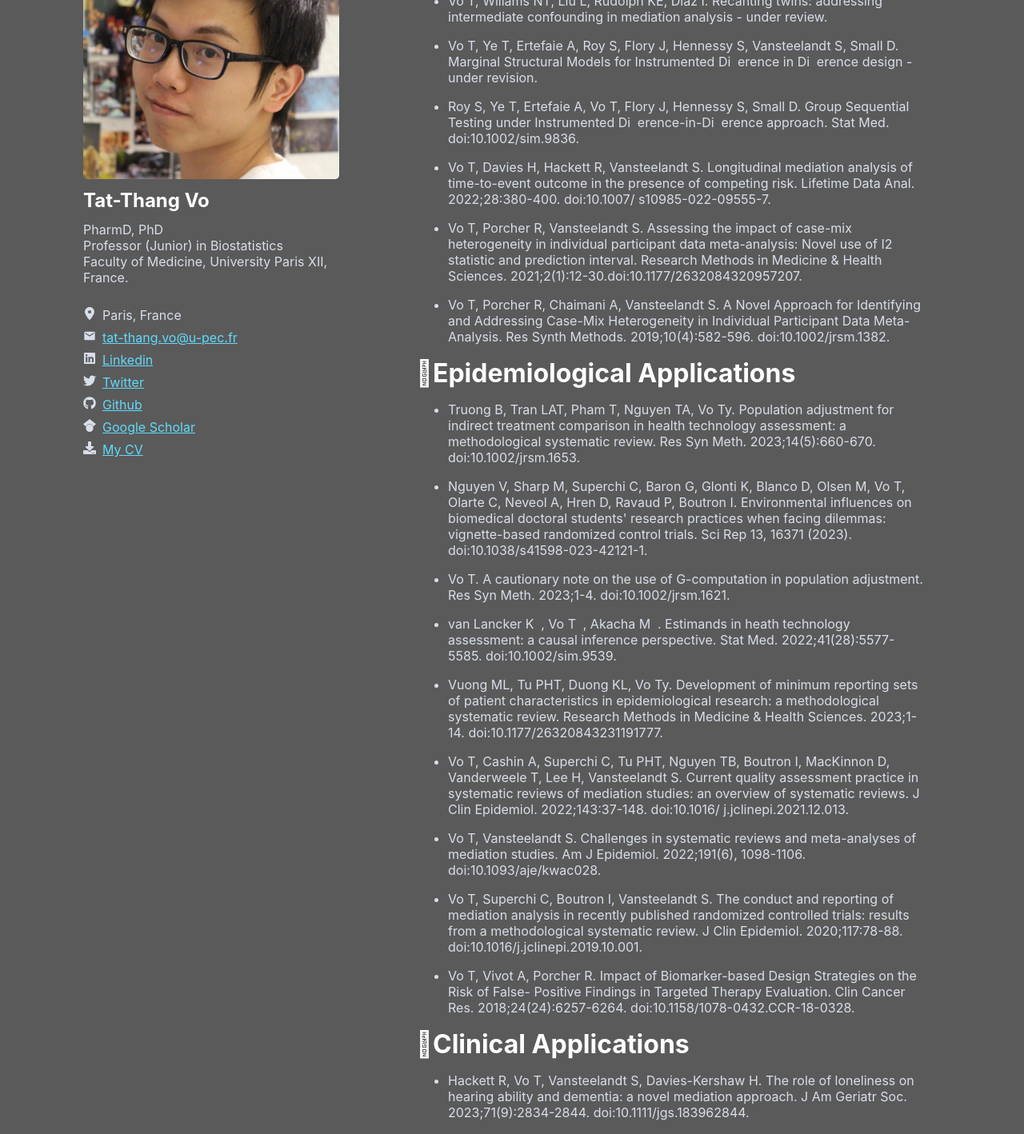
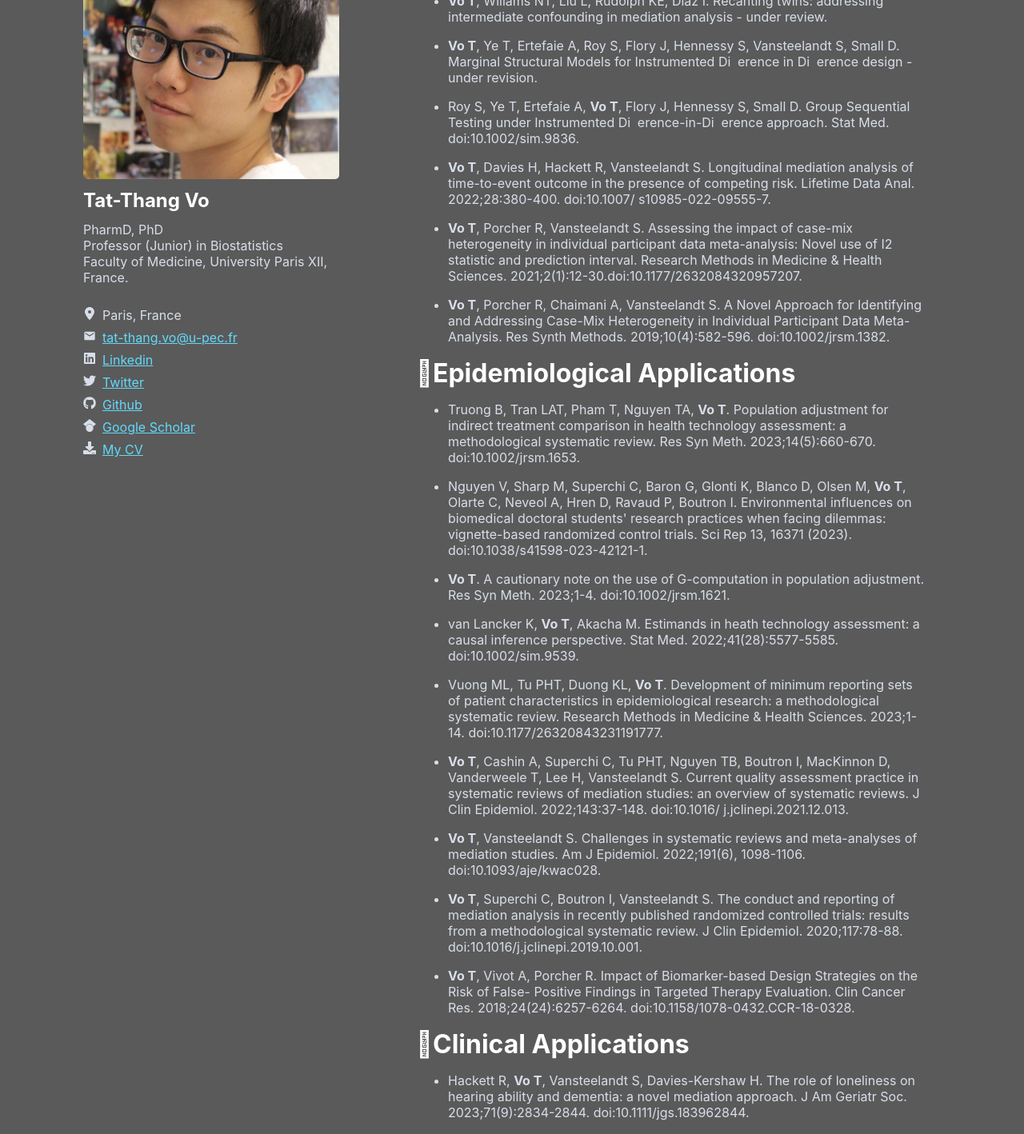
Before and after one commit to votatthang/ttv, a React (Create React App) app: page /Publications in a window 1280 px wide. Shown: the part 180-1598 px from the top of the page at 80% size. Built offline with nearby package versions, Linux system fonts and the light colour scheme.

Commit message:
Update ContactMe.js

```diff
--- a/src/Pages/ContactMe/ContactMe.js
+++ b/src/Pages/ContactMe/ContactMe.js
@@ -11,29 +11,29 @@ const ContactMe = () => {
         <div className="contentText">
             <ul>
                 <li>
-                    Vo T, Wiliams NT, Liu L, Rudolph KE, Diaz I. Recanting twins: addressing intermediate
+                    <b>Vo T</b>, Wiliams NT, Liu L, Rudolph KE, Diaz I. Recanting twins: addressing intermediate
                     confounding in mediation analysis - under review.
                 </li>
                 <li>
-                    Vo T, Ye T, Ertefaie A, Roy S, Flory J, Hennessy S, Vansteelandt S, Small D. Marginal
+                    <b>Vo T</b>, Ye T, Ertefaie A, Roy S, Flory J, Hennessy S, Vansteelandt S, Small D. Marginal
                     Structural Models for Instrumented Di erence in Di erence design - under revision.
                 </li>
                 <li>
-                    Roy S, Ye T, Ertefaie A, Vo T, Flory J, Hennessy S, Small D. Group Sequential Testing under
+                    Roy S, Ye T, Ertefaie A, <b>Vo T</b>, Flory J, Hennessy S, Small D. Group Sequential Testing under
                     Instrumented Di erence-in-Di erence approach. Stat Med. doi:10.1002/sim.9836.
                 </li>
                 <li>
-                    Vo T, Davies H, Hackett R, Vansteelandt S. Longitudinal mediation analysis of time-to-event
+                    <b>Vo T</b>, Davies H, Hackett R, Vansteelandt S. Longitudinal mediation analysis of time-to-event
                     outcome in the presence of competing risk. Lifetime Data Anal. 2022;28:380-400. doi:10.1007/
                     s10985-022-09555-7.
                 </li>
                 <li>
-                    Vo T, Porcher R, Vansteelandt S. Assessing the impact of case-mix heterogeneity in individual
+                    <b>Vo T</b>, Porcher R, Vansteelandt S. Assessing the impact of case-mix heterogeneity in individual
                     participant data meta-analysis: Novel use of I2 statistic and prediction interval. Research
                     Methods in Medicine & Health Sciences. 2021;2(1):12-30.doi:10.1177/2632084320957207.
                 </li>
                <li>
-                    Vo T, Porcher R, Chaimani A, Vansteelandt S. A Novel Approach for Identifying and Addressing
+                    <b>Vo T</b>, Porcher R, Chaimani A, Vansteelandt S. A Novel Approach for Identifying and Addressing
                     Case-Mix Heterogeneity in Individual Participant Data Meta-Analysis. Res Synth Methods.
                     2019;10(4):582-596. doi:10.1002/jrsm.1382.
                 </li>
@@ -45,46 +45,46 @@ const ContactMe = () => {
         <div className="contentText">
             <ul>
                 <li>
-                Truong B, Tran LAT, Pham T, Nguyen TA, Vo Ty. Population adjustment for indirect treatment
+                Truong B, Tran LAT, Pham T, Nguyen TA, <b>Vo T</b>. Population adjustment for indirect treatment
                 comparison in health technology assessment: a methodological systematic review. Res Syn
                 Meth. 2023;14(5):660-670. doi:10.1002/jrsm.1653.
                 </li>
                 <li>
-                Nguyen V, Sharp M, Superchi C, Baron G, Glonti K, Blanco D, Olsen M, Vo T, Olarte C, Neveol
+                Nguyen V, Sharp M, Superchi C, Baron G, Glonti K, Blanco D, Olsen M, <b>Vo T</b>, Olarte C, Neveol
                 A, Hren D, Ravaud P, Boutron I. Environmental influences on biomedical doctoral students'
                 research practices when facing dilemmas: vignette-based randomized control trials. Sci Rep 13,
                 16371 (2023). doi:10.1038/s41598-023-42121-1.
                 </li>
                 <li>
-                Vo T. A cautionary note on the use of G-computation in population adjustment. Res Syn Meth.
+                <b>Vo T</b>. A cautionary note on the use of G-computation in population adjustment. Res Syn Meth.
                 2023;1-4. doi:10.1002/jrsm.1621.
                 </li>
                 <li>
-                van Lancker K , Vo T , Akacha M . Estimands in heath technology assessment: a causal
+                van Lancker K, <b>Vo T</b>, Akacha M. Estimands in heath technology assessment: a causal
                 inference perspective. Stat Med. 2022;41(28):5577-5585. doi:10.1002/sim.9539.
                 </li>
                 <li>
-                Vuong ML, Tu PHT, Duong KL, Vo Ty. Development of minimum reporting sets of patient
+                Vuong ML, Tu PHT, Duong KL, <b>Vo T</b>. Development of minimum reporting sets of patient
                 characteristics in epidemiological research: a methodological systematic review. Research Methods
                 in Medicine & Health Sciences. 2023;1-14. doi:10.1177/26320843231191777.
                 </li>
                 <li>
-                Vo T, Cashin A, Superchi C, Tu PHT, Nguyen TB, Boutron I, MacKinnon D, Vanderweele T,
+                <b>Vo T</b>, Cashin A, Superchi C, Tu PHT, Nguyen TB, Boutron I, MacKinnon D, Vanderweele T,
                 Lee H, Vansteelandt S. Current quality assessment practice in systematic reviews of mediation
                 studies: an overview of systematic reviews. J Clin Epidemiol. 2022;143:37-148. doi:10.1016/
                 j.jclinepi.2021.12.013.
                 </li>
                 <li>
-                Vo T, Vansteelandt S. Challenges in systematic reviews and meta-analyses of mediation studies.
+                <b>Vo T</b>, Vansteelandt S. Challenges in systematic reviews and meta-analyses of mediation studies.
                 Am J Epidemiol. 2022;191(6), 1098-1106. doi:10.1093/aje/kwac028.
                 </li>
                 <li>
-                Vo T, Superchi C, Boutron I, Vansteelandt S. The conduct and reporting of mediation analysis
+                <b>Vo T</b>, Superchi C, Boutron I, Vansteelandt S. The conduct and reporting of mediation analysis
                 in recently published randomized controlled trials: results from a methodological systematic
                 review. J Clin Epidemiol. 2020;117:78-88. doi:10.1016/j.jclinepi.2019.10.001.
                 </li>
                 <li>
-                Vo T, Vivot A, Porcher R. Impact of Biomarker-based Design Strategies on the Risk of False-
+                <b>Vo T</b>, Vivot A, Porcher R. Impact of Biomarker-based Design Strategies on the Risk of False-
                 Positive Findings in Targeted Therapy Evaluation. Clin Cancer Res. 2018;24(24):6257-6264.
                 doi:10.1158/1078-0432.CCR-18-0328.
                 </li>
@@ -96,12 +96,12 @@ const ContactMe = () => {
         <div className="contentText">
             <ul>
                 <li>
-                Hackett R, Vo T, Vansteelandt S, Davies-Kershaw H. The role of loneliness on hearing
+                Hackett R, <b>Vo T</b>, Vansteelandt S, Davies-Kershaw H. The role of loneliness on hearing
                 ability and dementia: a novel mediation approach. J Am Geriatr Soc. 2023;71(9):2834-2844.
                 doi:10.1111/jgs.183962844.
                 </li>
                 <li>
-                Murillo C, Vo T, Vansteelandt S, Harrison L, Cagnie B, Coppieters I, Chys M, Timmers I,
+                Murillo C, <b>Vo T</b>, Vansteelandt S, Harrison L, Cagnie B, Coppieters I, Chys M, Timmers I,
                 Meeus M. How and for whom do cognitive behavioral therapies for chronic pain work? A
                 systematic review and meta-analysis of speci c moderators and mediators of treatment outcome
                 in musculoskeletal pain. Clin Psychol Rev. 2022;94:102160. doi:10.1016/j.cpr.2022.102160.
```
